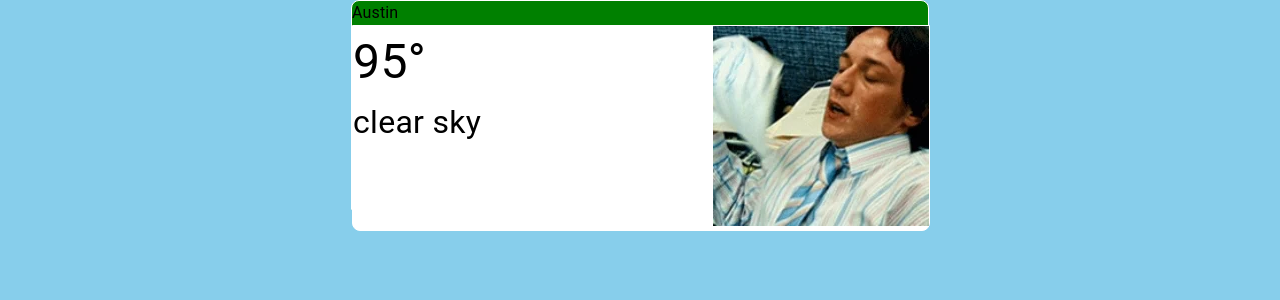
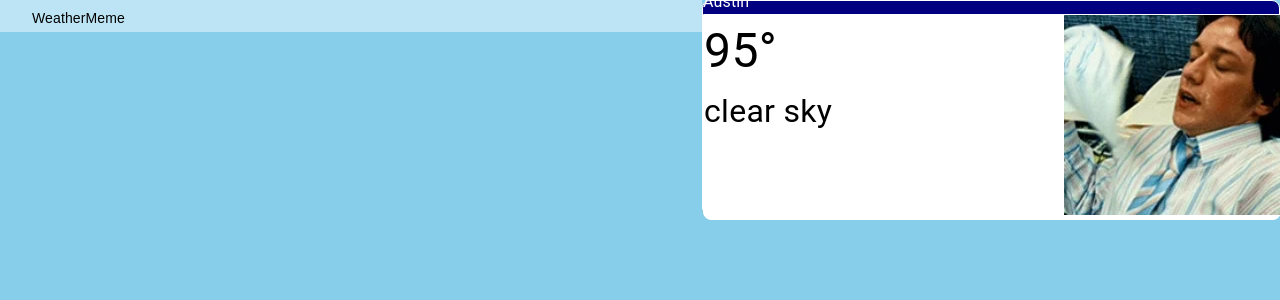
Before and after one commit to davon-davis/WeatherMeme, a React (Create React App) app in the folder frontend/: page / in a window 1280 px wide. Shown: the top 300 px of the page. Built offline with nearby package versions, Linux system fonts and the light colour scheme.

Commit message:
add banner

```diff
--- a/frontend/src/App.tsx
+++ b/frontend/src/App.tsx
@@ -47,22 +47,45 @@ function App() {
         height: "100vh",
         width: "100vw",
         display: "flex",
-        justifyContent: "center",
       }}
     >
       <Box
         sx={{
+          backgroundColor: "#ffffff73",
+          height: "2rem",
+          width: "100vw",
+          display: "inline-flex",
+        }}
+      >
+        <Box
+          sx={{
+            display: "flex",
+            width: "50%",
+            padding: ".5rem 0 0 2rem",
+            justifyContent: "left",
+          }}
+        >
+          <Typography
+            sx={{ fontFamily: "copperplate,fantasy", fontSize: "14px" }}
+          >
+            WeatherMeme
+          </Typography>
+        </Box>
+      </Box>
+      <Box
+        sx={{
           width: "36rem",
           height: "13rem",
-          backgroundColor: "green",
+          backgroundColor: "#000080",
           border: ".05rem solid white",
           display: "flex",
           flexDirection: "column",
           borderRadius: "0.5rem 0.5rem 0rem 0rem",
+          justifyContent: "center",
         }}
         data-testid={"current-temp"}
       >
-        <Typography>{currentTemp.city}</Typography>
+        <Typography sx={{ color: "white" }}>{currentTemp.city}</Typography>
         <Box
           sx={{
             width: "36rem",
```
